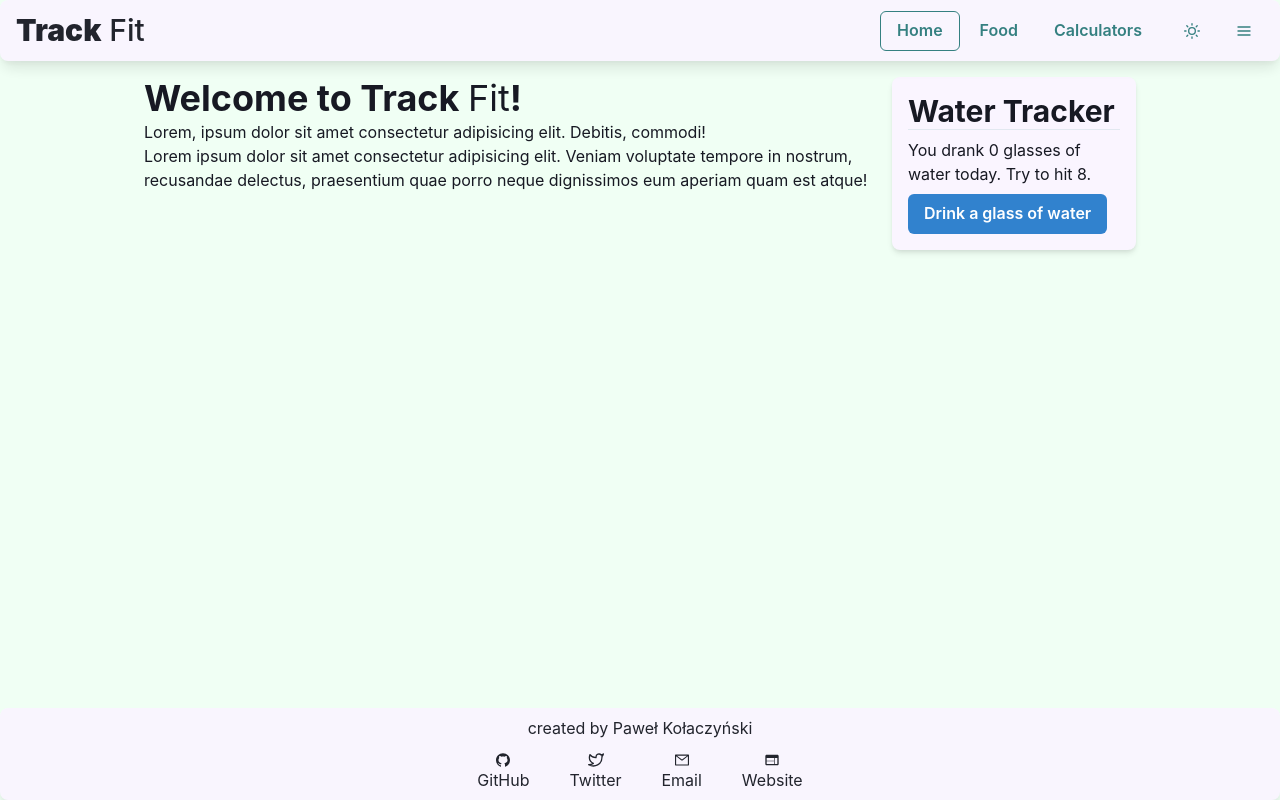
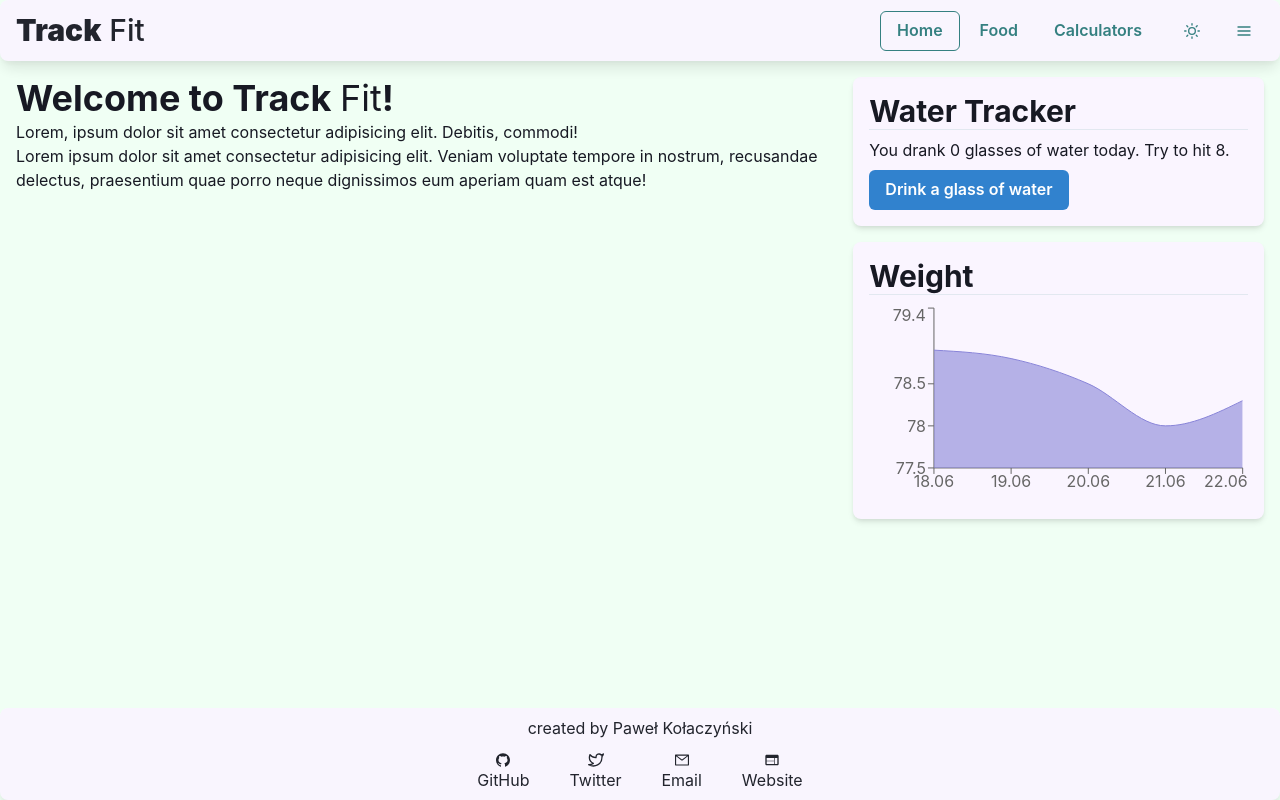
Before and after one commit to kolaczyn/fit-tracker, a Next.js app: page / in a window 1280 px wide. Built offline with nearby package versions, Linux system fonts and the light colour scheme.

Commit message:
add weight graphs with some dummy data

```diff
--- a/package.json
+++ b/package.json
@@ -24,6 +24,7 @@
     "react-dom": "17.0.2",
     "react-icons": "^4.2.0",
     "react-redux": "^7.2.4",
+    "recharts": "^2.0.9",
     "uuid": "^8.3.2",
     "yup": "^0.32.9"
   },
--- /dev/null
+++ b/src/components/charts/WeightChart.tsx
@@ -0,0 +1,34 @@
+import React from 'react';
+import {
+  LineChart,
+  XAxis,
+  AreaChart,
+  YAxis,
+  ReferenceLine,
+  Area,
+  Tooltip,
+  CartesianGrid,
+  Line,
+  ResponsiveContainer,
+} from 'recharts';
+import data from '../../../static/dummyChartData';
+
+interface WeightChartProps {}
+
+export const WeightChart: React.FC<WeightChartProps> = ({}) => {
+  return (
+    <ResponsiveContainer width="100%" height={200}>
+      <AreaChart data={data}>
+        <XAxis dataKey="date" />
+        <YAxis domain={['dataMin - 0.5', 'dataMax + 0.5']} />
+        <Tooltip />
+        <Area
+          type="monotone"
+          dataKey="weight"
+          stroke="#8884d8"
+          fill="#8884d8"
+        />
+      </AreaChart>
+    </ResponsiveContainer>
+  );
+};
--- a/src/components/layout/GeneralLayout.tsx
+++ b/src/components/layout/GeneralLayout.tsx
@@ -16,8 +16,8 @@ export const GeneralLayout: React.FC = ({ children }) => {
   return (
     <Flex direction="column" minH="100vh" bg={bg} color={color}>
       <Navbar />
-      <Container maxW="container.lg" flexGrow={1} my="4">
-        <Grid templateColumns={['1fr', '1fr', '3fr 1fr']} gap="4">
+      <Container maxW="container.xl" flexGrow={1} my="4">
+        <Grid templateColumns={['1fr', '1fr', '2fr 1fr']} gap="4">
           <Box>{children}</Box>
           <Sidebar display={['none', 'none', 'initial']} />
         </Grid>
--- a/src/components/sidebar/WaterTracker.tsx
+++ b/src/components/sidebar/WaterTracker.tsx
@@ -14,7 +14,7 @@ export const WaterTracker: React.FC<WaterTrackerProps> = ({}) => {
   const incrementGlasses = () => setGlassesDrank(old => old + 1);
   return (
     <AppBox>
-      <Heading fontSize="3xl" borderBottomWidth="1px" mb="1">
+      <Heading fontSize="3xl" borderBottomWidth="1px">
         Water Tracker
       </Heading>
       <Text my="2">
--- /dev/null
+++ b/src/components/sidebar/WeightProgress.tsx
@@ -0,0 +1,14 @@
+import { Box, Heading } from '@chakra-ui/layout';
+import React from 'react';
+import { WeightChart } from '../charts/WeightChart';
+import { AppBox } from '../ui/AppBox';
+
+export const WeightProgress: React.FC = ({}) => {
+  return (
+      <AppBox width="100%">
+        <Heading fontSize="3xl" borderBottomWidth="1px">Weight</Heading>
+        <Box my="2" />
+        <WeightChart />
+      </AppBox>
+  );
+};
--- a/src/components/sidebar/index.tsx
+++ b/src/components/sidebar/index.tsx
@@ -2,13 +2,15 @@ import { BoxProps, Heading, Text, VStack } from '@chakra-ui/layout';
 import { Box } from '@chakra-ui/react';
 import React from 'react';
 import { WaterTracker } from './WaterTracker';
+import { WeightProgress } from './WeightProgress';
 
-export const Sidebar: React.FC<BoxProps> = ({...props}: BoxProps) => {
+export const Sidebar: React.FC<BoxProps> = ({ ...props }: BoxProps) => {
   return (
     <Box {...props}>
       {/* the top is hardcoded to offset the sticky navbar */}
-      <VStack position="sticky" top="80px">
+      <VStack alignItems="stretch" position="sticky" spacing="4" top="80px">
         <WaterTracker />
+        <WeightProgress />
       </VStack>
     </Box>
   );
--- a/src/pages/index.tsx
+++ b/src/pages/index.tsx
@@ -1,6 +1,5 @@
 import { Heading, Text } from '@chakra-ui/layout';
 import { NextSeo } from 'next-seo';
-
 export default function Home() {
   return (
     <>
--- /dev/null
+++ b/static/dummyChartData.ts
@@ -0,0 +1,22 @@
+export default [
+  {
+    date: '18.06',
+    weight: 78.9,
+  },
+  {
+    date: '19.06',
+    weight: 78.8,
+  },
+  {
+    date: '20.06',
+    weight: 78.5,
+  },
+  {
+    date: '21.06',
+    weight: 78.0,
+  },
+  {
+    date: '22.06',
+    weight: 78.3,
+  },
+];
```
Also changed, not shown: 2 other files (tests, documents, lock files or other folders).
